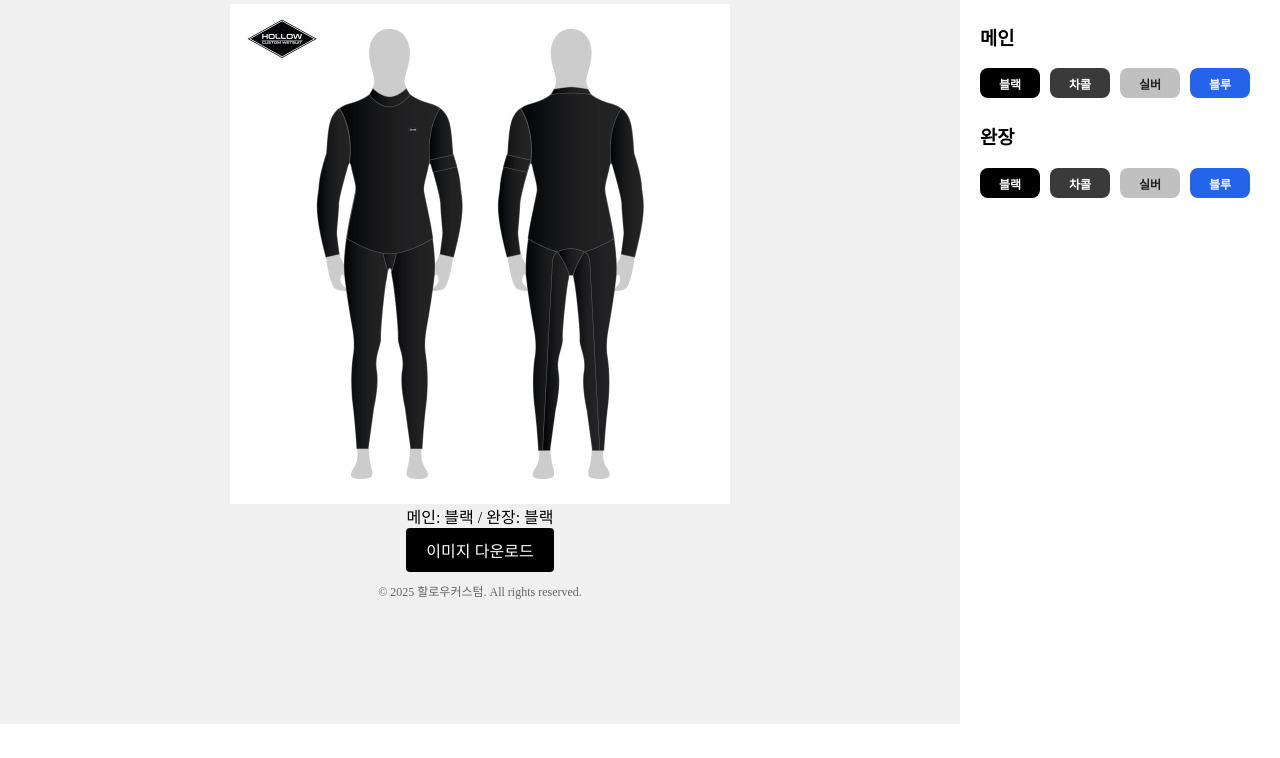
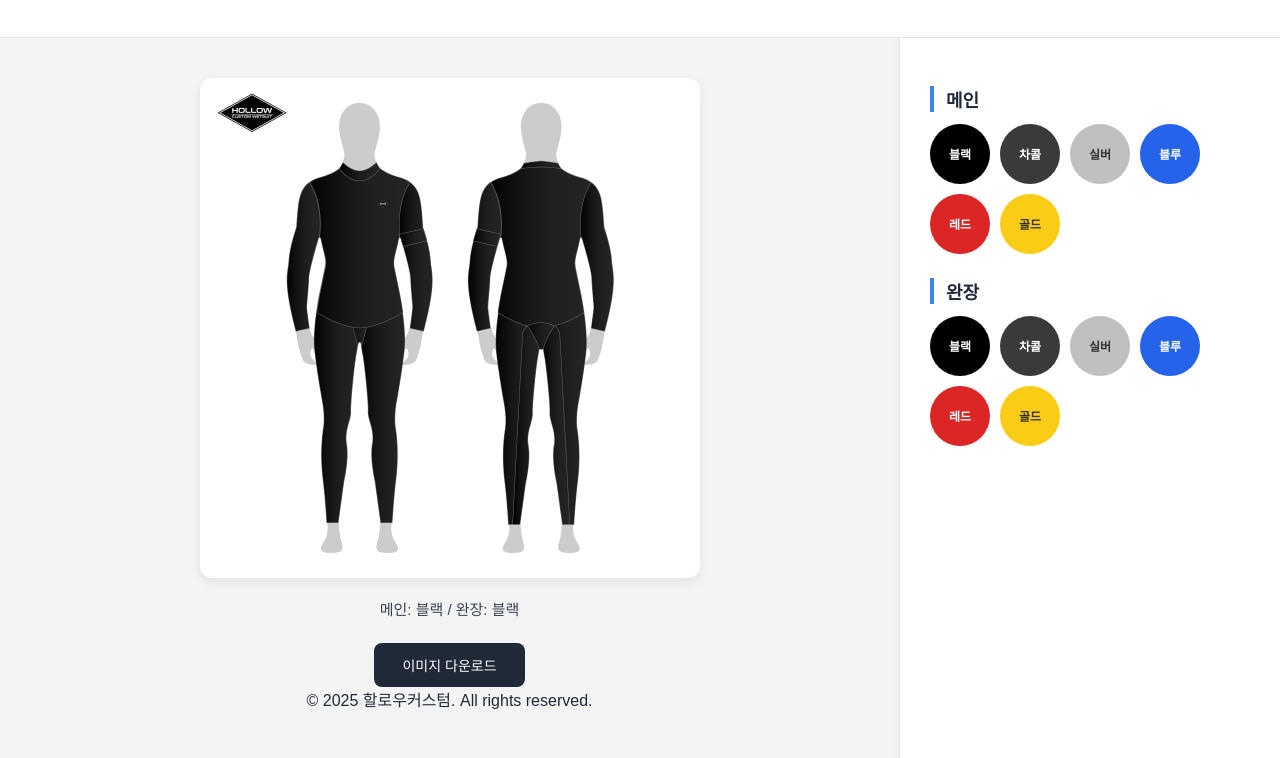
Before and after one commit to JAY-HYPER/hollow-hoodless-glide, a plain HTML site: page index.html in a window 1280 px wide. Shown: the part 105-863 px from the top of the page. Before the commit the page ends 829 px from the top, so only its background shows below. Drawn offline with Linux system fonts and the light colour scheme.

Commit message:
Add files via upload

```diff
--- a/style.css
+++ b/style.css
@@ -1,30 +1,35 @@
-body, html {
+body {
   margin: 0;
   padding: 0;
-  height: 100%;
+  font-family: 'Pretendard', 'Noto Sans KR', sans-serif;
+  background-color: #f8f9fa;
+  color: #1f2937;
+}
+
+.page-header {
+  text-align: center;
+  padding: 32px 0;
+  background-color: #fff;
+  border-bottom: 1px solid #e5e7eb;
 }
 
 .page-header h1 {
-  text-align: left;
-  margin-left: 32px;
+  font-size: 28px;
+  font-weight: 600;
 }
 
 .container {
   display: flex;
-  flex-direction: row;
-  height: calc(100% - 60px);
-  overflow: hidden;
+  height: calc(100vh - 80px);
 }
 
 .image-section {
   flex: 1;
-  min-width: 400px;
-  overflow: hidden;
+  background-color: #f4f4f5;
   display: flex;
   justify-content: center;
   align-items: flex-start;
-  padding-top: 20px;
-  background-color: #f0f0f0;
+  padding-top: 40px;
 }
 
 .image-wrapper {
@@ -37,6 +42,10 @@ body, html {
   position: relative;
   width: 500px;
   height: 500px;
+  background-color: #e5e7eb;
+  border-radius: 12px;
+  overflow: hidden;
+  box-shadow: 0 4px 12px rgba(0,0,0,0.08);
 }
 
 .image-stack img {
@@ -44,47 +53,62 @@ body, html {
   top: 0;
   left: 0;
   width: 100%;
-  height: 100%;
-  object-fit: contain;
+}
+
+.selected-color {
+  margin-top: 20px;
+  font-size: 15px;
+  font-weight: 500;
+  color: #374151;
+}
+
+.download-button {
+  margin-top: 24px;
+  padding: 12px 28px;
+  background-color: #1f2937;
+  color: white;
+  font-size: 14px;
+  border: none;
+  border-radius: 8px;
+  cursor: pointer;
+  transition: background 0.2s ease;
+}
+
+.download-button:hover {
+  background-color: #111827;
 }
 
 .controls-section {
   width: 320px;
-  height: 100%;
-  overflow-y: scroll;
-  padding: 20px;
-  background-color: #fff;
-  box-sizing: border-box;
-  -webkit-overflow-scrolling: touch;
+  background-color: #ffffff;
+  padding: 30px;
+  border-left: 1px solid #e5e7eb;
+  box-shadow: -2px 0 10px rgba(0,0,0,0.03);
+}
+
+.section-title {
+  font-size: 18px;
+  font-weight: 600;
+  margin-bottom: 12px;
+  border-left: 4px solid #3b82f6;
+  padding-left: 12px;
 }
 
 .color-row {
   display: flex;
-  flex-wrap: nowrap;
-  overflow-x: auto;
+  flex-wrap: wrap;
   gap: 10px;
   margin-bottom: 24px;
-  -webkit-overflow-scrolling: touch;
-}
-
-.color-row::-webkit-scrollbar {
-  height: 6px;
-}
-
-.color-row::-webkit-scrollbar-thumb {
-  background-color: rgba(0, 0, 0, 0.2);
-  border-radius: 3px;
 }
 
 .color-button {
-  flex: 0 0 auto;
   width: 60px;
-  height: 30px;
-  border-radius: 8px;
-  border: none;
+  height: 60px;
+  border-radius: 50%;
+  border: 2px solid transparent;
   cursor: pointer;
   font-size: 12px;
-  font-weight: bold;
+  font-weight: 600;
   display: flex;
   justify-content: center;
   align-items: center;
@@ -94,52 +118,12 @@ body, html {
 
 .color-button:hover {
   transform: translateY(-2px);
-  box-shadow: 0 2px 6px rgba(0,0,0,0.15);
+  box-shadow: 0 2px 6px rgba(0,0,0,0.1);
 }
 
-.download-button {
-  background-color: #000000; /* 버튼 배경색: 블랙 */
-  color: #ffffff; /* 버튼 글자색: 화이트 */
-  border: none; /* 테두리 제거 */
-  padding: 10px 20px; /* 버튼 내부 여백 */
-  font-size: 16px; /* 글자 크기 */
-  border-radius: 4px; /* 모서리 둥글게 */
-  cursor: pointer; /* 마우스 커서 변경 */
-  transition: background-color 0.3s ease; /* 배경색 전환 효과 */
-}
-
-.download-button:hover {
-  background-color: #333333; /* 호버 시 배경색 변경 */
-}
-
-.copyright-text {
-  margin-top: 10px; /* 버튼과 간격 추가 */
-  font-size: 12px; /* 작은 글씨 크기 */
-  color: #666666; /* 회색 텍스트 */
-  text-align: center; /* 가운데 정렬 */
-}
-
-.color-black { background-color: #000000; }
+.color-black { background-color: #000; }
 .color-charcoal { background-color: #3a3a3a; }
-.color-silver { background-color: #c0c0c0; color: #222; }
+.color-silver { background-color: silver; color: #333; }
 .color-blue { background-color: #2563eb; }
 .color-red { background-color: #dc2626; }
-.color-gold { background-color: #facc15; color: #222; }
-
-@media (max-width: 768px) {
-  .container {
-    flex-direction: column;
-    height: auto;
-  }
-
-  .image-section {
-    width: 100%;
-    min-width: auto;
-    padding-top: 20px;
-  }
-
-  .controls-section {
-    width: 100%;
-    height: auto;
-  }
-}
+.color-gold { background-color: #facc15; color: #333; }
```
